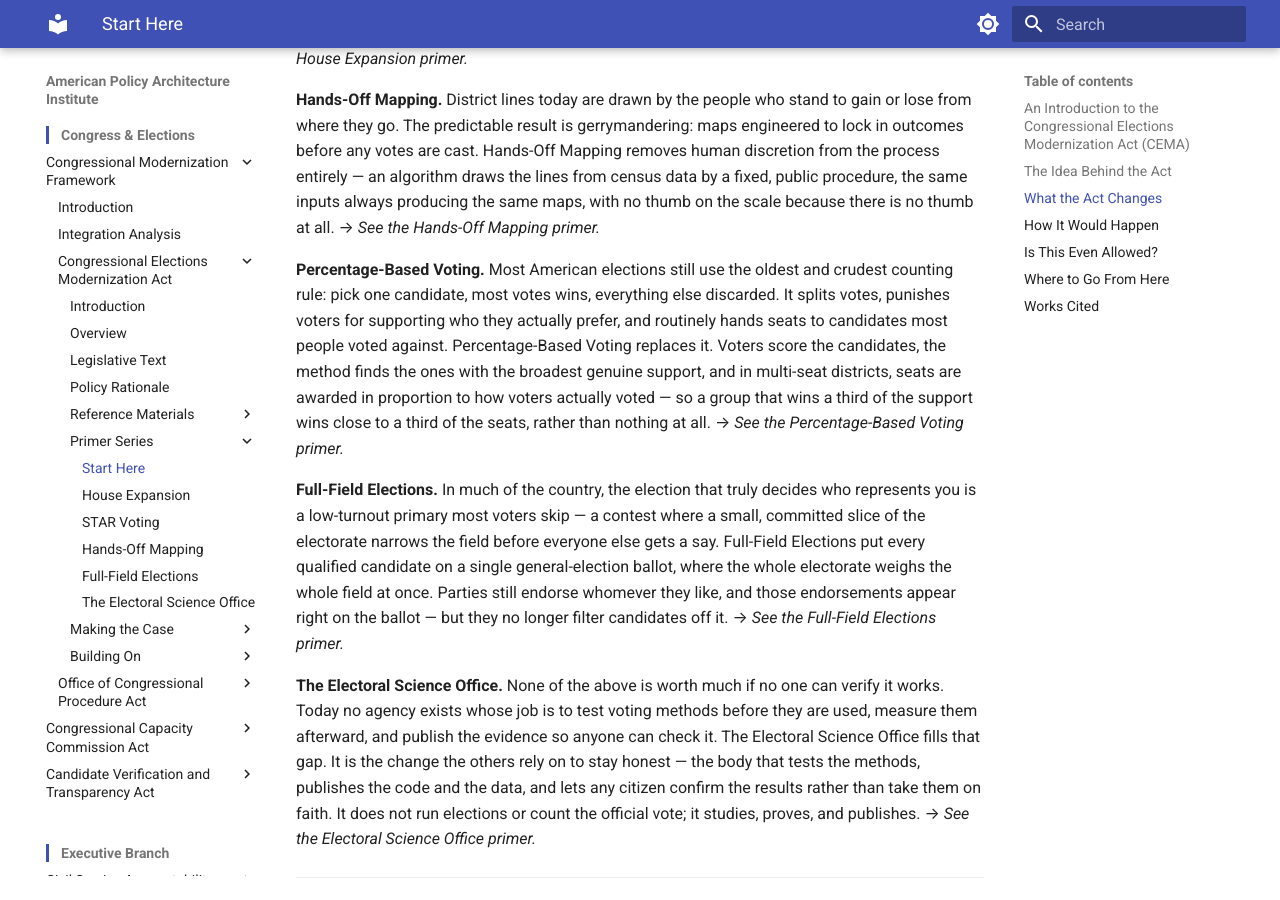
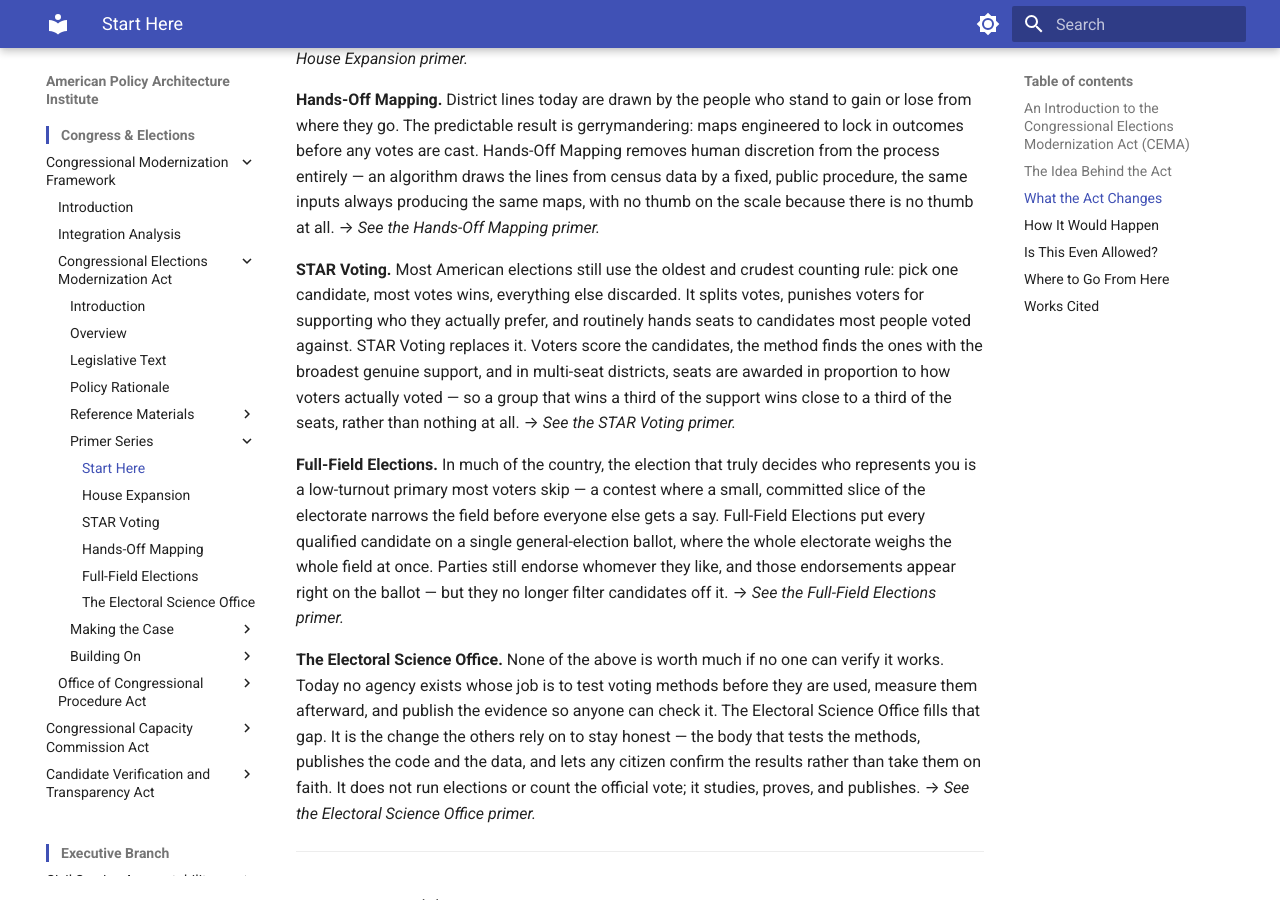
Before and after one commit to albertintech/apai, an MkDocs documentation site: the page built from docs/congress/cmf/cema/start-here.md, in a window 1280 px wide and 900 px high, scrolled down 1803 px. Built offline with MkDocs 1.6.1 and Material for MkDocs 9.7.7, drawn with Linux system fonts in a browser that asks for light colours; some of the changed text lies outside the part shown.

Commit message:
Update Percentage-Based Voting to STAR Voting
Replaced instances of 'Percentage-Based Voting' with 'STAR Voting' throughout the document, including title, references, and links. Updated revision history to reflect changes and align with new series conventions.

```diff
--- a/docs/congress/cmf/cema/start-here.md
+++ b/docs/congress/cmf/cema/start-here.md
@@ -34,7 +34,7 @@ The Act makes several distinct changes to how congressional elections work. Each
 
 **Hands-Off Mapping.** District lines today are drawn by the people who stand to gain or lose from where they go. The predictable result is gerrymandering: maps engineered to lock in outcomes before any votes are cast. Hands-Off Mapping removes human discretion from the process entirely — an algorithm draws the lines from census data by a fixed, public procedure, the same inputs always producing the same maps, with no thumb on the scale because there is no thumb at all. → *See the Hands-Off Mapping primer.*
 
-**Percentage-Based Voting.** Most American elections still use the oldest and crudest counting rule: pick one candidate, most votes wins, everything else discarded. It splits votes, punishes voters for supporting who they actually prefer, and routinely hands seats to candidates most people voted against. Percentage-Based Voting replaces it. Voters score the candidates, the method finds the ones with the broadest genuine support, and in multi-seat districts, seats are awarded in proportion to how voters actually voted — so a group that wins a third of the support wins close to a third of the seats, rather than nothing at all. → *See the Percentage-Based Voting primer.*
+**STAR Voting.** Most American elections still use the oldest and crudest counting rule: pick one candidate, most votes wins, everything else discarded. It splits votes, punishes voters for supporting who they actually prefer, and routinely hands seats to candidates most people voted against. STAR Voting replaces it. Voters score the candidates, the method finds the ones with the broadest genuine support, and in multi-seat districts, seats are awarded in proportion to how voters actually voted — so a group that wins a third of the support wins close to a third of the seats, rather than nothing at all. → *See the STAR Voting primer.*
 
 **Full-Field Elections.** In much of the country, the election that truly decides who represents you is a low-turnout primary most voters skip — a contest where a small, committed slice of the electorate narrows the field before everyone else gets a say. Full-Field Elections put every qualified candidate on a single general-election ballot, where the whole electorate weighs the whole field at once. Parties still endorse whomever they like, and those endorsements appear right on the ballot — but they no longer filter candidates off it. → *See the Full-Field Elections primer.*
 
@@ -66,7 +66,7 @@ In other words, this is not a project that depends on amending the Constitution
 
 This page is the doorway, not the house. Each change above has its own primer — a short, plain-language explanation you can read in one sitting, written to stand on its own. You do not have to read them in any particular order, and you do not have to read all of them. Start with whichever question brought you here.
 
-If you want to understand why representation can feel so out of reach, start with **House Expansion** or **Percentage-Based Voting**. If gerrymandering is what bothers you, start with **Hands-Off Mapping**. If you have ever felt the real decision was made before you got to vote, start with **Full-Field Elections**. And if your first question is *how would I ever trust that any of this works* — the most important question of all — start with **The Electoral Science Office**.
+If you want to understand why representation can feel so out of reach, start with **House Expansion** or **STAR Voting**. If gerrymandering is what bothers you, start with **Hands-Off Mapping**. If you have ever felt the real decision was made before you got to vote, start with **Full-Field Elections**. And if your first question is *how would I ever trust that any of this works* — the most important question of all — start with **The Electoral Science Office**.
 
 The country maintains everything else it depends on. Its elections deserve the same care. These primers are an invitation to look at the wiring for yourself.
 
@@ -77,7 +77,7 @@ The country maintains everything else it depends on. Its elections deserve the s
 - [Full-Field Elections](/congress/cmf/cema/full-field-elections/)
 - [Hands-Off Mapping](/congress/cmf/cema/hands-off-mapping/)
 - [House Expansion](/congress/cmf/cema/house-expansion/)
-- [Percentage-Based Voting](/congress/cmf/cema/percentage-based-voting/)
+- [STAR Voting](/congress/cmf/cema/star-voting/)
 - [The Electoral Science Office](/congress/cmf/cema/the-electoral-science-office/)
 
 ---
@@ -88,12 +88,19 @@ U.S. Constitution, Article I, Section 4.
 
 
 <!--
+Series Alignment: The Congressional Elections Modernization Act (Rev 6.2)
+
 ## Revision History
 
-**Revision 6.2-a**
+**Revision 1.0** (Current)
+- Series baseline established under the new CEMA Primer Series filename convention: `CEMA-primer-[series]-[rev]-[title]-[letter].md`. File renamed from `CEMA-6-2-primer-start-here-a.md` to `CEMA-primer-1-0-start-here.md`; the legislative-source tag is removed from the filename and now carried by the Series Alignment line above. Doc-level letter dropped as part of a series-wide alignment sweep
+- STAR Voting title cascade applied: the article-title label, the in-text cross-reference, the reading-path reference, and the footer primer index entry changed from "Percentage-Based Voting" to "STAR Voting," and the footer URL path from `/congress/cmf/cema/percentage-based-voting/` to `/congress/cmf/cema/star-voting/`. Lowercase "percentage-based voting" concept usage in running prose left intact per the originating work order
+- Prior revision history renumbered into the pre-1.0 (0.x) band; entry prose preserved verbatim
+
+**Revision 0.9**
 - Works Cited reconciliation pass (Coordination Hub work order): as the series front door, Start Here makes one first-order external claim in its own right — the Constitution's "times, places and manner" authority (Art. I §4), in the "Is This Even Allowed?" section — now cited. All other figures (435-since-1929, population tripled, ~760,000 per representative, ~720 target, low-turnout primaries) are inherited summaries developed and cited in the primers they point to (House Expansion, Full-Field Elections); they are not re-sourced here, consistent with the front-door role. The Act is referenced in prose by name. No reverberations.
 
-**Revision 6.2** (Current)
+**Revision 0.8**
 - Initial production of *Start Here: An Introduction to the Congressional Elections Modernization Act (CEMA)* — the citizen-facing front-door article for the CEMA Primer Series
 - Purpose: a plain-language entry point that frames CEMA for a general reader and hands off to each of the five primers via in-text links and the footer index. Distinct in register from the existing wonk-pitched Introduction (CEMA-6-2-introduction.md), which addresses legislators and staff
 - DELIBERATE TEMPLATE DEPARTURE: this article uses the relational subtitle "An Introduction to the Congressional Elections Modernization Act (CEMA)" in the H2 slot (matching the existing Introduction's convention and the DPS 1.2 "to the" connector exception), rather than the standard primer H2 "A Primer Series Article of...". As the series front door rather than a topic primer, it takes the "Introduction to" subtitle; series membership is carried by the footer index. H1 is "Start Here" per author decision
```
